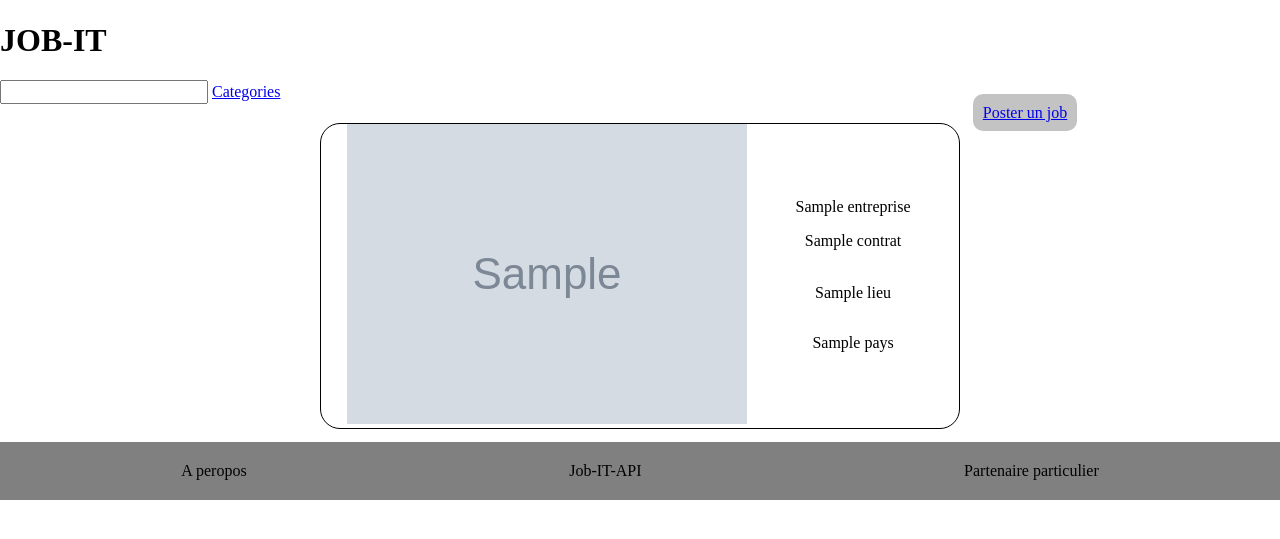
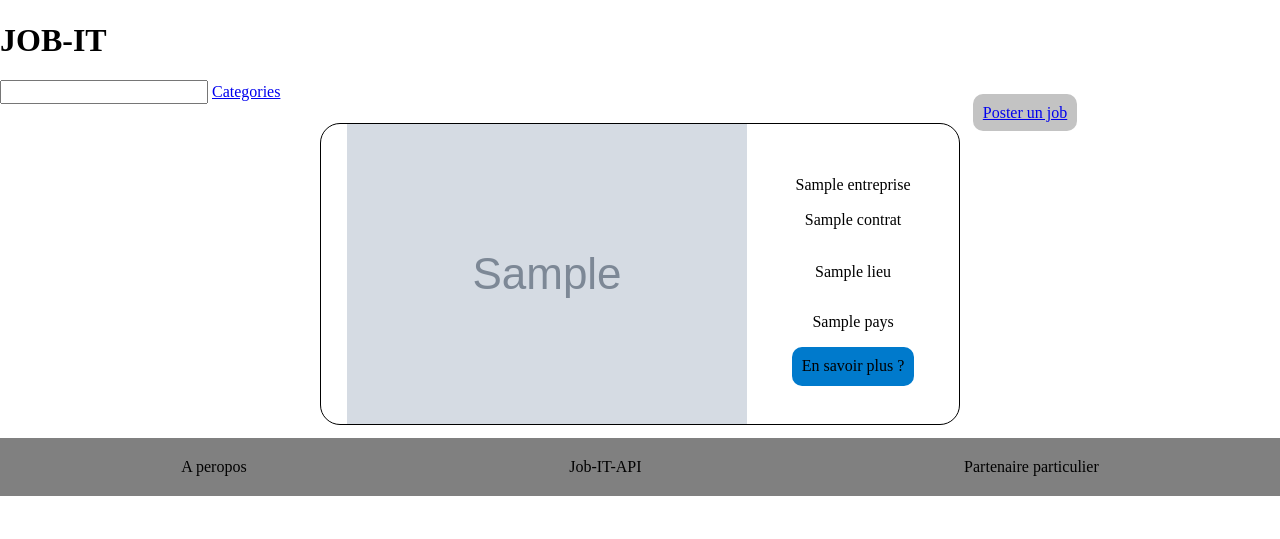
Before and after one commit to ValentinMachefaux/Projet_Job-IT, a Symfony app: template templates/home/index.html.twig in a window 1280 px wide. Shown: the part 64-603 px from the top of the page. Run offline with Twig, Linux system fonts and the light colour scheme; the template is opened without the code that fills it: most values are stand-ins (such as "Sample title", 1, 10 or a date in 2020); grey boxes marked "Sample" are stand-in pictures; some libraries are stand-ins or nearby versions.

Commit message:
changement bouton en savoir plus

```diff
--- a/public/css/style.css
+++ b/public/css/style.css
@@ -80,3 +80,8 @@ footer a{
     text-decoration: none;
     color: black;
 }
+.btn{
+    padding: 10px;
+    background-color: rgb(0, 122, 204);
+    border-radius: 10px;
+}
--- a/templates/home/index.html.twig
+++ b/templates/home/index.html.twig
@@ -10,9 +10,9 @@
 
 
     <div class="card">
-        <a href="{{ path('job') }}?id={{job.id}}">
+
             <img src="{{job.logo}}" alt="">
-        </a>
+
         <div class="card-text-content">
             <p>{{job.entreprise}}</p>
             <p>{{job.contrat}}</p>
@@ -20,6 +20,7 @@
             <div class="card-text-content-2">
                 <p>{{job.lieu}}</p>
                 <p>{{job.pays}}</p>
+                <a href="{{ path('job') }}?id={{job.id}}" class="btn">En savoir plus ?</a>
             </div>
         </div>
 
```
Also changed, not shown: 10 other files.
